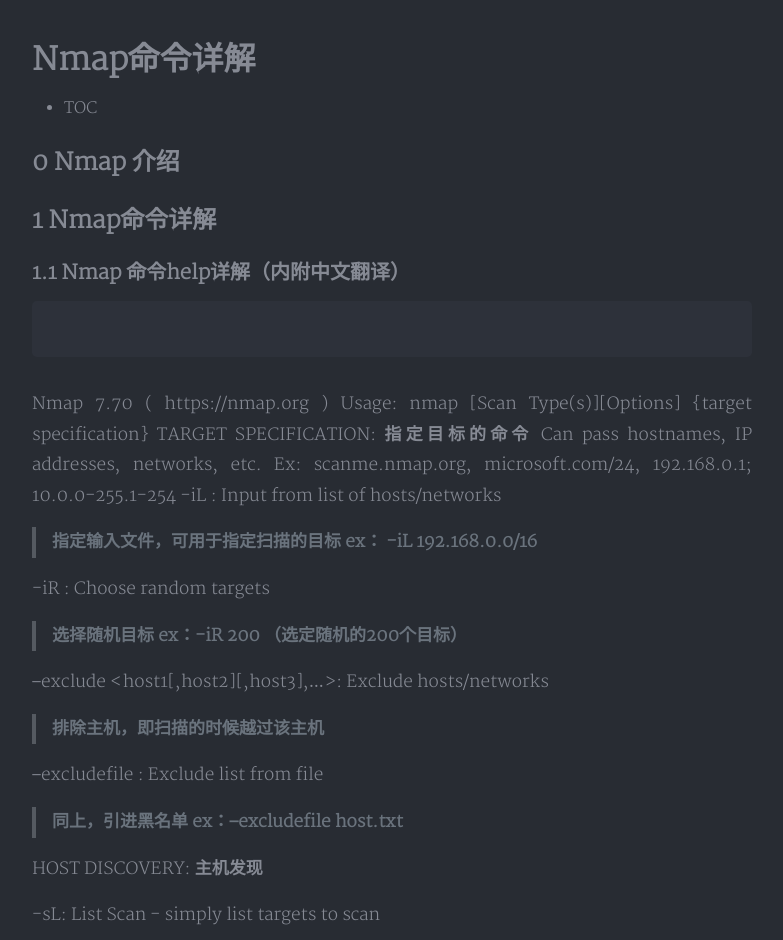
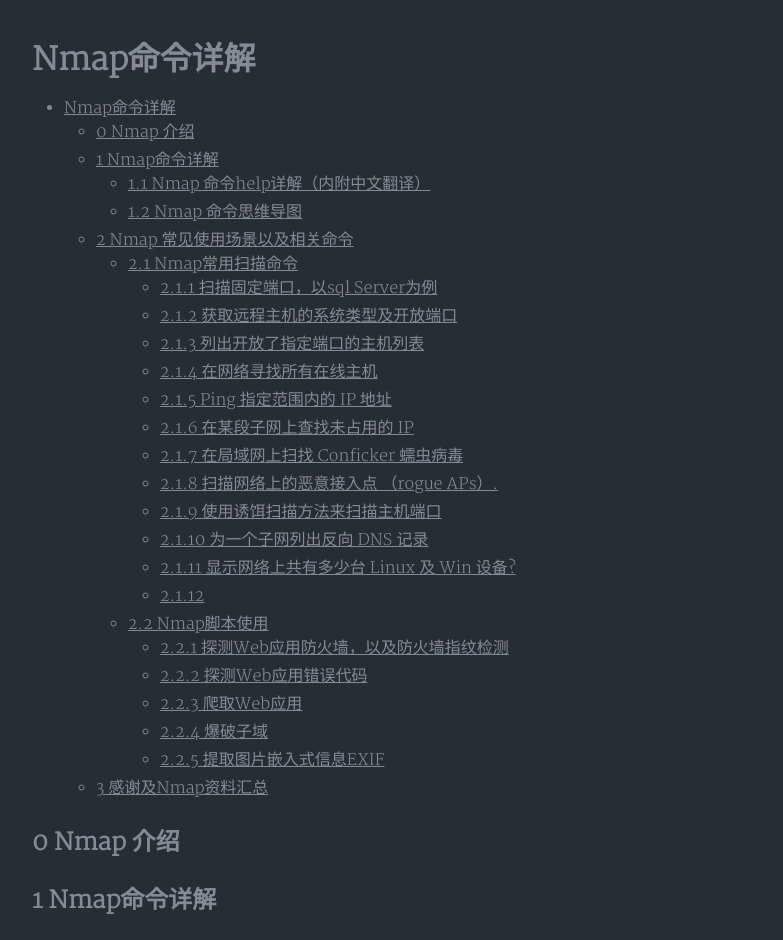
Before and after one commit to lweiheng/lweiheng.github.io, a Jekyll site: the page built from _posts/2018-12-26-Nmap-Command.md, in a window 1280 px wide and 1400 px high. Shown: the part 460-1400 px from the top of the window, without its empty margins (248-1031 px from the left). Built offline with Jekyll 4.4.1, drawn with Linux system fonts in a browser that asks for light colours; nearby versions of some CDN libraries; a style sheet for code colours, icons or effects is not loaded.

Commit message:
EarthWorm Post

```diff
--- a/_posts/2018-12-26-Nmap-Command.md
+++ b/_posts/2018-12-26-Nmap-Command.md
@@ -11,6 +11,7 @@ tags: Nmap
 # Nmap命令详解
 
 * TOC
+{:toc}
 
 ## 0 Nmap 介绍
 
```
Also changed, not shown: _posts/2018-12-26-Windows-Server-2012-R2-domain.md (+1 -0 lines), _posts/2018-12-26-oh_my_zsh-powerline.md (+1 -0 lines), _posts/2018-12-26-ubuntu-18.04-VCSA6.5-ESXi.md (+1 -0 lines).
